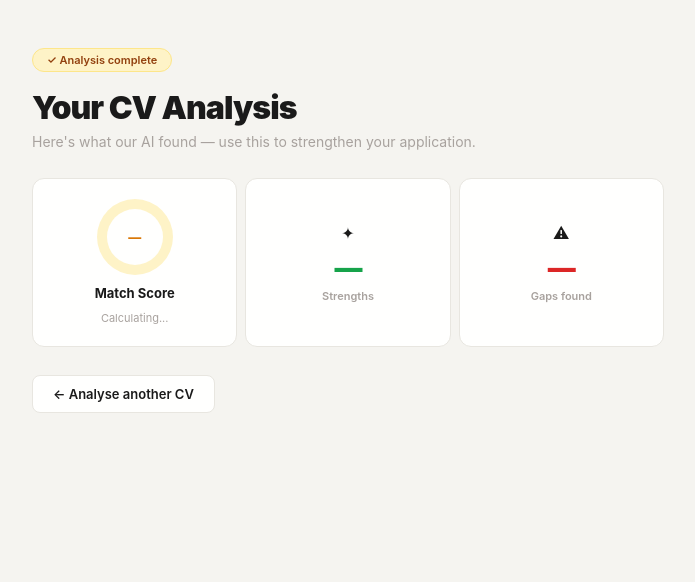
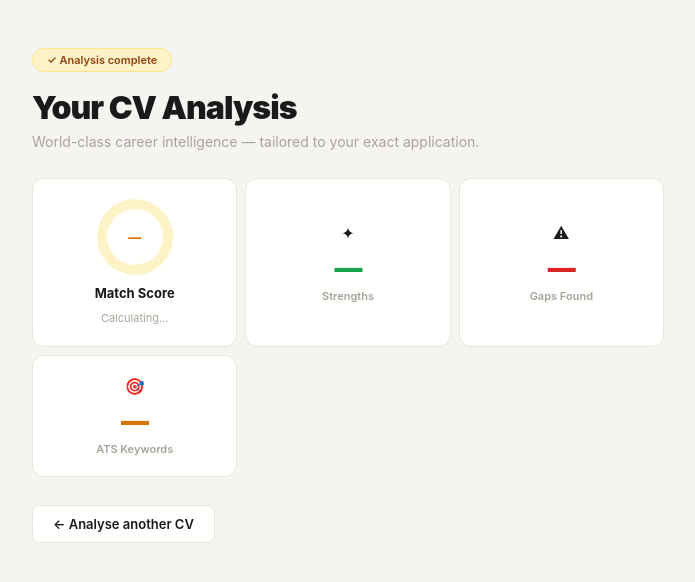
Before and after one commit to zayzadrn/cv-tailor, a Flask app: page /history/1 in a window 1280 px wide. Shown: the part 67-649 px from the top of the page, without its empty margins (292-987 px from the left). Run offline with Flask 3, Linux system fonts and the light colour scheme; a user stored in the database is signed in; tables that the repository leaves empty hold one stand-in row (values such as "Sample post"); some libraries are stand-ins or nearby versions.

Commit message:
world class analysis output with interview prep, ATS keywords, critical gaps

```diff
--- a/app.py
+++ b/app.py
@@ -548,45 +548,72 @@
     try:
         message = client.messages.create(
             model="claude-opus-4-8",
-            max_tokens=2000,
+            max_tokens=4000,
             messages=[
                 {
                     "role": "user",
-                    "content": f"""You are a brutally honest career coach. Do NOT be nice or encouraging. Be direct, specific and critical.
+                    "content": f"""You are a world-class career strategist who has helped thousands of professionals land roles at top companies including Goldman Sachs, Google, McKinsey and Fortune 500 firms. You are brutally honest, deeply analytical and your feedback is worth thousands of dollars per session.
 
-Analyse this CV against the job description and respond using EXACTLY these headings in EXACTLY this order:
+Analyse this CV against the job description with surgical precision. Do NOT be encouraging for the sake of it. Every word you write must be specific, actionable and based purely on what is in the CV and job description.
+
+You MUST use EXACTLY these headings in EXACTLY this order with nothing extra:
 
 JOB TITLE
 Write only the exact job title from the job description on one line.
 
 MATCH SCORE
-Write only a number followed by % on one line. Be harsh and realistic. Most CVs score 20-50%. Only score above 70% if the CV is a genuinely strong match. Example: 35%
+Write only a number followed by % on one line. Be realistic and harsh. The average score is 35%. Only exceed 70% if the match is genuinely exceptional. Example: 42%
+
+EXECUTIVE SUMMARY
+Write 3 sentences. First sentence: what this candidate is. Second sentence: their biggest strength relevant to this role. Third sentence: their biggest weakness or gap for this role. Be direct and specific.
 
 QUICK WINS
-- Write exactly 3 specific actionable things the candidate must fix immediately. Be direct. No fluff.
-- Each bullet starts with a dash and is under 20 words.
-- Focus on the biggest gaps between the CV and job description.
+- Write exactly 5 specific things the candidate can do THIS WEEK to improve their application. Be extremely specific — name exact skills to add, exact sections to rewrite, exact keywords to include from the job description.
+- Each bullet starts with a dash.
 
 STRENGTHS
-- Write exactly 3 genuine strengths that actually match the job description. If there are fewer than 3 real strengths, say so honestly.
-- Format: "Title: specific explanation referencing the CV and job"
+- Write exactly 4 genuine strengths that directly match the job description requirements. If fewer than 4 real strengths exist, say so honestly.
+- Format: "Title: specific explanation with direct reference to CV evidence and job requirement"
 - Each bullet starts with a dash.
 
 MISSING SKILLS
-- List every skill, tool, qualification or experience mentioned in the job description that is missing or weak in the CV.
-- Each item starts with a dash and is 2-5 words max.
-- Be thorough — list everything missing, even minor things.
+- List every single skill, tool, technology, qualification, experience or competency mentioned in the job description that is absent or insufficient in the CV.
+- Be exhaustive — list everything. Hard skills, soft skills, certifications, industry knowledge, everything.
+- Each item starts with a dash and is 2-6 words.
+
+CRITICAL GAPS
+- Write exactly 3 critical gaps that would most likely cause this application to be rejected by a recruiter or ATS system.
+- These are the dealbreakers. Be direct.
+- Each bullet starts with a dash and explains why this gap matters for this specific role.
 
 IMPROVED BULLETS
-- Rewrite exactly 3 of the weakest CV bullet points to be stronger, more specific and achievement-focused.
-- Each starts with a dash and includes a measurable result where possible.
-- Do not include the original bullet.
+- Rewrite exactly 5 of the weakest CV bullet points using the STAR method (Situation, Task, Action, Result).
+- Make each one punchy, specific and achievement-focused with quantifiable results.
+- Format: "ORIGINAL: [original bullet] → IMPROVED: [new bullet]"
+- Each starts with a dash.
+
+ATS KEYWORDS
+- List exactly 10 keywords from the job description that must appear in the CV to pass Applicant Tracking Systems.
+- These are the exact words recruiters will search for.
+- Each starts with a dash.
+
+INTERVIEW PREP
+- Write exactly 5 tough interview questions this candidate will likely face for this role, based on the gaps between their CV and the job description.
+- For each question, write a one-line coaching tip on how to answer it given their background.
+- Format: "Q: [question] → TIP: [specific coaching tip]"
+- Each starts with a dash.
 
 LINKEDIN SUMMARY
-Write a 3-4 sentence LinkedIn summary for this candidate targeting this specific role. Make it honest and specific to their actual experience. No generic phrases.
+Write a powerful 4-sentence LinkedIn summary for this candidate targeting this specific role. Sentence 1: bold opening hook. Sentence 2: core expertise and years of experience. Sentence 3: key achievement or differentiator. Sentence 4: what they are looking for. Make it sound like a real human, not a template. No generic phrases.
 
 COVER LETTER
-{tone_instructions[tone]} Write a full, specific cover letter for this exact role. Reference specific details from both the CV and job description. Do not use generic phrases like "I am a motivated individual". Make it sound like a real human wrote it.
+{tone_instructions[tone]} Write a complete, compelling cover letter specifically for this role. Requirements:
+- Opening paragraph: hook the hiring manager with something specific about the company or role, not a generic opener
+- Second paragraph: 2-3 specific achievements from the CV that directly match the job requirements, with numbers where possible
+- Third paragraph: address one potential concern or gap proactively and reframe it as a strength
+- Closing paragraph: confident call to action
+- Total length: 4 paragraphs, approximately 300 words
+- Sound like a real person wrote it — no clichés like "I am a motivated individual" or "I would be a great fit"
 
 CV:
 {cv_text}
@@ -594,7 +621,11 @@
 JOB DESCRIPTION:
 {job_description}
 
-CRITICAL: Use ONLY the exact headings above. The MATCH SCORE line must contain ONLY a number and % sign, nothing else."""
+CRITICAL RULES:
+1. Use ONLY the exact headings above — no additions, no changes
+2. The MATCH SCORE line must contain ONLY a number and % — nothing else
+3. Every piece of feedback must reference specific details from the CV or job description
+4. Never use generic career advice — everything must be tailored to THIS CV and THIS job"""
                 }
             ]
         )
--- a/static/style.css
+++ b/static/style.css
@@ -1006,3 +1006,15 @@
 }
 
 .footer-links a:hover { color: #1a1a1a; }
+
+.amber-tag {
+    background: #fef3c7;
+    color: #92400e;
+    border: 1px solid #fde68a;
+    padding: 4px 10px;
+    border-radius: 20px;
+    font-size: 12px;
+    font-weight: 500;
+    display: inline-block;
+    margin: 3px;
+}
--- a/templates/result.html
+++ b/templates/result.html
@@ -27,10 +27,10 @@
 <div class="container">
     <div class="result-badge">✓ Analysis complete</div>
     <h1 class="result-title">Your CV Analysis</h1>
-    <p class="result-sub">Here's what our AI found — use this to strengthen your application.</p>
+    <p class="result-sub">World-class career intelligence — tailored to your exact application.</p>
 
-    <div class="job-title-banner" id="jobTitleBanner">
-        Analysing your match for: <strong id="jobTitleText"></strong>
+    <div class="job-title-banner" id="jobTitleBanner" style="display:none">
+        Analysis for: <strong id="jobTitleText"></strong>
     </div>
 
     <div class="top-row">
@@ -49,36 +49,74 @@
         <div class="stat-card">
             <div class="stat-icon">⚠</div>
             <div class="stat-num red" id="gapCount">—</div>
-            <div class="stat-label">Gaps found</div>
+            <div class="stat-label">Gaps Found</div>
+        </div>
+        <div class="stat-card">
+            <div class="stat-icon">🎯</div>
+            <div class="stat-num" style="color:#d97706;" id="atsCount">—</div>
+            <div class="stat-label">ATS Keywords</div>
         </div>
     </div>
 
+    <!-- Executive Summary -->
+    <div class="section-card" id="execCard" style="display:none">
+        <div class="section-header amber-header"><span class="section-icon">◈</span> Executive Summary</div>
+        <div id="execText" class="cover-text" style="font-size:15px;line-height:1.7;font-style:italic;"></div>
+    </div>
+
+    <!-- Quick Wins -->
     <div class="tips-card" id="tipsCard" style="display:none">
-        <div class="tips-header">⚡ Quick wins — do these first</div>
+        <div class="tips-header">⚡ Quick Wins — Do These This Week</div>
         <div id="tipsList"></div>
     </div>
 
+    <!-- Strengths -->
     <div class="section-card" id="strengthsCard" style="display:none">
         <div class="section-header green-header"><span class="section-icon">✦</span> Strengths</div>
         <div id="strengthsList" class="items-list"></div>
     </div>
 
+    <!-- Missing Skills -->
     <div class="section-card" id="missingCard" style="display:none">
         <div class="section-header red-header"><span class="section-icon">⚠</span> Missing Skills</div>
         <div id="missingList" class="tags-container"></div>
     </div>
 
+    <!-- Critical Gaps -->
+    <div class="section-card" id="gapsCard" style="display:none">
+        <div class="section-header red-header"><span class="section-icon">✕</span> Critical Gaps</div>
+        <div id="gapsList" class="items-list"></div>
+    </div>
+
+    <!-- Improved Bullets -->
     <div class="section-card" id="bulletsCard" style="display:none">
         <div class="section-header purple-header"><span class="section-icon">✎</span> Improved CV Bullets</div>
+        <p style="font-size:12px;color:#a8a29e;margin-bottom:12px;">Rewritten using the STAR method with measurable results.</p>
         <div id="bulletsList" class="items-list"></div>
     </div>
 
+    <!-- ATS Keywords -->
+    <div class="section-card" id="atsCard" style="display:none">
+        <div class="section-header amber-header"><span class="section-icon">🎯</span> ATS Keywords to Add</div>
+        <p style="font-size:12px;color:#a8a29e;margin-bottom:12px;">Add these exact words to your CV to pass automated screening systems.</p>
+        <div id="atsList" class="tags-container"></div>
+    </div>
+
+    <!-- Interview Prep -->
+    <div class="section-card" id="interviewCard" style="display:none">
+        <div class="section-header teal-header"><span class="section-icon">💬</span> Interview Prep</div>
+        <p style="font-size:12px;color:#a8a29e;margin-bottom:12px;">Tough questions you will likely face — with coaching tips.</p>
+        <div id="interviewList" class="items-list"></div>
+    </div>
+
+    <!-- LinkedIn Summary -->
     <div class="section-card" id="linkedinCard" style="display:none">
         <div class="section-header teal-header"><span class="section-icon">→</span> LinkedIn Summary</div>
         <div id="linkedinText" class="cover-text"></div>
         <button class="copy-btn" onclick="copyText('linkedinText', this)">Copy LinkedIn Summary</button>
     </div>
 
+    <!-- Cover Letter -->
     <div class="section-card" id="coverCard" style="display:none">
         <div class="section-header blue-header"><span class="section-icon">✉</span> Cover Letter</div>
         <div id="coverText" class="cover-text"></div>
@@ -89,44 +127,27 @@
     <a href="/" class="back-btn">← Analyse another CV</a>
 </div>
 
+<script src="https://cdnjs.cloudflare.com/ajax/libs/jspdf/2.5.1/jspdf.umd.min.js"></script>
 <script>
 const raw = {{ result | tojson }};
 
-// Clean section names for matching
 const SECTIONS = [
-    'JOB TITLE',
-    'MATCH SCORE',
-    'QUICK WINS',
-    'STRENGTHS',
-    'MISSING SKILLS',
-    'IMPROVED BULLETS',
-    'LINKEDIN SUMMARY',
-    'COVER LETTER'
+    'JOB TITLE','MATCH SCORE','EXECUTIVE SUMMARY','QUICK WINS',
+    'STRENGTHS','MISSING SKILLS','CRITICAL GAPS','IMPROVED BULLETS',
+    'ATS KEYWORDS','INTERVIEW PREP','LINKEDIN SUMMARY','COVER LETTER'
 ];
 
 function extractSection(text, sectionName) {
     const lines = text.split('\n');
     let result = [];
     let inSection = false;
-
     for (let i = 0; i < lines.length; i++) {
         const trimmed = lines[i].trim();
         const upper = trimmed.toUpperCase().replace(/[^A-Z\s]/g, '').trim();
-
-        if (upper === sectionName) {
-            inSection = true;
-            continue;
-        }
-
-        if (inSection && SECTIONS.some(s => s !== sectionName && upper === s)) {
-            break;
-        }
-
-        if (inSection && trimmed.length > 0) {
-            result.push(trimmed);
-        }
+        if (upper === sectionName) { inSection = true; continue; }
+        if (inSection && SECTIONS.some(s => s !== sectionName && upper === s)) break;
+        if (inSection && trimmed.length > 0) result.push(trimmed);
     }
-
     return result.join('\n').trim();
 }
 
@@ -134,11 +155,9 @@
     const lines = text.split('\n');
     const items = [];
     let current = '';
-
     for (const line of lines) {
         const trimmed = line.trim();
         if (!trimmed) continue;
-
         if (/^[-*•]/.test(trimmed) || /^\d+\./.test(trimmed)) {
             if (current) items.push(current.trim());
             current = trimmed.replace(/^[-*•\d.]+\s*/, '').replace(/\*\*/g, '');
@@ -147,8 +166,7 @@
         }
     }
     if (current) items.push(current.trim());
-
-    return items.filter(i => i.length > 5);
+    return items.filter(i => i.length > 3);
 }
 
 // Job title
@@ -178,18 +196,25 @@
         circle.style.background = `conic-gradient(#f59e0b ${score}%, #1c1c24 0)`;
         text.style.color = '#fbbf24';
         label.textContent = 'Partial Match';
-        desc.textContent = 'You meet some requirements.';
+        desc.textContent = 'Significant improvements needed.';
     } else {
         circle.style.background = `conic-gradient(#ef4444 ${score}%, #1c1c24 0)`;
         text.style.color = '#f87171';
         label.textContent = 'Low Match';
-        desc.textContent = 'Significant gaps to address.';
+        desc.textContent = 'Major gaps to address before applying.';
     }
 }
 
-// Quick wins
+// Executive Summary
+const execRaw = extractSection(raw, 'EXECUTIVE SUMMARY');
+if (execRaw.length > 20) {
+    document.getElementById('execCard').style.display = 'block';
+    document.getElementById('execText').textContent = execRaw.replace(/\*\*/g, '');
+}
+
+// Quick Wins
 const tipsRaw = extractSection(raw, 'QUICK WINS');
-const tips = parseBullets(tipsRaw).slice(0, 3);
+const tips = parseBullets(tipsRaw).slice(0, 5);
 if (tips.length > 0) {
     document.getElementById('tipsCard').style.display = 'block';
     const list = document.getElementById('tipsList');
@@ -214,15 +239,12 @@
         const body = colonIdx > -1 ? item.slice(colonIdx + 1).trim() : '';
         list.innerHTML += `<div class="item-row green-item">
             <div class="item-dot green-dot"></div>
-            <div>
-                <div class="item-title">${title}</div>
-                ${body ? `<div class="item-body">${body}</div>` : ''}
-            </div>
+            <div><div class="item-title">${title}</div>${body ? `<div class="item-body">${body}</div>` : ''}</div>
         </div>`;
     });
 }
 
-// Missing skills
+// Missing Skills
 const missingRaw = extractSection(raw, 'MISSING SKILLS');
 const missing = parseBullets(missingRaw);
 if (missing.length > 0) {
@@ -231,23 +253,87 @@
     const container = document.getElementById('missingList');
     missing.forEach(item => {
         const clean = item.split(':')[0].replace(/\(.*\)/g, '').trim();
-        if (clean.length > 1 && clean.length < 50) {
+        if (clean.length > 1 && clean.length < 60) {
             container.innerHTML += `<span class="skill-tag red-tag">${clean}</span>`;
         }
     });
 }
 
-// Improved bullets
+// Critical Gaps
+const gapsRaw = extractSection(raw, 'CRITICAL GAPS');
+const gaps = parseBullets(gapsRaw);
+if (gaps.length > 0) {
+    document.getElementById('gapsCard').style.display = 'block';
+    const list = document.getElementById('gapsList');
+    gaps.forEach(item => {
+        list.innerHTML += `<div class="item-row" style="background:#fef2f2;border:1px solid #fecaca;padding:12px 14px;border-radius:8px;margin-bottom:8px;display:flex;gap:10px;align-items:flex-start;">
+            <div style="width:8px;height:8px;border-radius:50%;background:#dc2626;margin-top:5px;flex-shrink:0;"></div>
+            <div class="item-body">${item}</div>
+        </div>`;
+    });
+}
+
+// Improved Bullets
 const bulletsRaw = extractSection(raw, 'IMPROVED BULLETS');
 const bullets = parseBullets(bulletsRaw).filter(b => b.length > 20);
 if (bullets.length > 0) {
     document.getElementById('bulletsCard').style.display = 'block';
     const list = document.getElementById('bulletsList');
     bullets.forEach(item => {
-        list.innerHTML += `<div class="item-row purple-item">
-            <div class="item-dot purple-dot"></div>
-            <div class="item-body">${item}</div>
-        </div>`;
+        const arrowIdx = item.indexOf('→');
+        if (arrowIdx > -1) {
+            const original = item.slice(0, arrowIdx).replace('ORIGINAL:', '').trim();
+            const improved = item.slice(arrowIdx + 1).replace('IMPROVED:', '').trim();
+            list.innerHTML += `<div style="margin-bottom:16px;padding:14px;background:#fafaf9;border-radius:8px;border:1px solid #e8e6e0;">
+                <div style="font-size:12px;color:#a8a29e;margin-bottom:6px;">ORIGINAL</div>
+                <div style="font-size:13px;color:#78716c;margin-bottom:10px;font-style:italic;">${original}</div>
+                <div style="font-size:12px;color:#15803d;margin-bottom:6px;font-weight:600;">IMPROVED</div>
+                <div style="font-size:13px;color:#1a1a1a;font-weight:500;">${improved}</div>
+            </div>`;
+        } else {
+            list.innerHTML += `<div class="item-row purple-item">
+                <div class="item-dot purple-dot"></div>
+                <div class="item-body">${item}</div>
+            </div>`;
+        }
+    });
+}
+
+// ATS Keywords
+const atsRaw = extractSection(raw, 'ATS KEYWORDS');
+const atsKeywords = parseBullets(atsRaw);
+if (atsKeywords.length > 0) {
+    document.getElementById('atsCard').style.display = 'block';
+    document.getElementById('atsCount').textContent = atsKeywords.length;
+    const container = document.getElementById('atsList');
+    atsKeywords.forEach(item => {
+        const clean = item.replace(/\(.*\)/g, '').trim();
+        if (clean.length > 1 && clean.length < 60) {
+            container.innerHTML += `<span class="skill-tag amber-tag">${clean}</span>`;
+        }
+    });
+}
+
+// Interview Prep
+const interviewRaw = extractSection(raw, 'INTERVIEW PREP');
+const interviewItems = parseBullets(interviewRaw);
+if (interviewItems.length > 0) {
+    document.getElementById('interviewCard').style.display = 'block';
+    const list = document.getElementById('interviewList');
+    interviewItems.forEach(item => {
+        const arrowIdx = item.indexOf('→');
+        if (arrowIdx > -1) {
+            const question = item.slice(0, arrowIdx).replace('Q:', '').trim();
+            const tip = item.slice(arrowIdx + 1).replace('TIP:', '').trim();
+            list.innerHTML += `<div style="margin-bottom:16px;padding:14px;background:#fafaf9;border-radius:8px;border:1px solid #e8e6e0;">
+                <div style="font-size:13px;font-weight:600;color:#1a1a1a;margin-bottom:8px;">💬 ${question}</div>
+                <div style="font-size:12px;color:#d97706;font-weight:500;">💡 ${tip}</div>
+            </div>`;
+        } else {
+            list.innerHTML += `<div class="item-row" style="background:#f0fdf4;border:1px solid #bbf7d0;padding:12px 14px;border-radius:8px;margin-bottom:8px;">
+                <div class="item-body">${item}</div>
+            </div>`;
+        }
     });
 }
 
@@ -274,11 +360,7 @@
         btn.textContent = '✓ Copied!';
         btn.style.background = 'rgba(34,197,94,0.2)';
         btn.style.color = '#4ade80';
-        setTimeout(() => {
-            btn.textContent = orig;
-            btn.style.background = '';
-            btn.style.color = '';
-        }, 2000);
+        setTimeout(() => { btn.textContent = orig; btn.style.background = ''; btn.style.color = ''; }, 2000);
     });
 }
 
@@ -291,77 +373,61 @@
     let y = 0;
 
     doc.setFillColor(26, 26, 26);
-    doc.rect(0, 0, pageW, 28, 'F');
-
-    doc.setFontSize(16);
+    doc.rect(0, 0, pageW, 32, 'F');
+    doc.setFontSize(18);
     doc.setTextColor(255, 255, 255);
     doc.setFont('helvetica', 'bold');
-    doc.text('CVTailor', margin, 17);
-
+    doc.text('CVTailor', margin, 18);
     doc.setFontSize(9);
     doc.setTextColor(180, 180, 180);
     doc.setFont('helvetica', 'normal');
-    doc.text('AI-Powered CV Analysis Report', margin + 32, 17);
+    doc.text('AI-Powered CV Analysis Report', margin, 26);
+    const dateStr = new Date().toLocaleDateString('en-GB', {day:'numeric',month:'long',year:'numeric'});
+    doc.text(dateStr, pageW - margin, 26, { align: 'right' });
 
-    doc.setFontSize(9);
-    doc.setTextColor(180, 180, 180);
-    const dateStr = new Date().toLocaleDateString('en-GB', {day:'numeric',month:'long',year:'numeric'});
-    doc.text(dateStr, pageW - margin, 17, { align: 'right' });
-
-    y = 40;
+    y = 44;
 
     const jobTitle = document.getElementById('jobTitleText')?.textContent || 'CV Analysis';
     doc.setFillColor(250, 249, 246);
-    doc.roundedRect(margin, y, contentW, 14, 2, 2, 'F');
-    doc.setFontSize(11);
+    doc.roundedRect(margin, y, contentW, 12, 2, 2, 'F');
+    doc.setFontSize(10);
     doc.setTextColor(26, 26, 26);
     doc.setFont('helvetica', 'bold');
-    doc.text('Role: ' + jobTitle, margin + 5, y + 9);
-    y += 22;
+    doc.text('Role: ' + jobTitle, margin + 4, y + 8);
+    y += 18;
 
     const scoreText = document.getElementById('scoreText')?.textContent || '—';
     const scoreLabel = document.getElementById('scoreLabel')?.textContent || '';
     const score = parseInt(scoreText);
-
-    doc.setFillColor(score >= 70 ? 240 : score >= 40 ? 255 : 254,
-                     score >= 70 ? 253 : score >= 40 ? 251 : 242,
-                     score >= 70 ? 244 : score >= 40 ? 235 : 242);
-    doc.roundedRect(margin, y, contentW, 20, 2, 2, 'F');
-
-    doc.setFontSize(20);
+    doc.setFillColor(score >= 70 ? 240 : score >= 40 ? 255 : 254, score >= 70 ? 253 : score >= 40 ? 251 : 242, score >= 70 ? 244 : score >= 40 ? 235 : 242);
+    doc.roundedRect(margin, y, contentW, 18, 2, 2, 'F');
+    doc.setFontSize(18);
     doc.setFont('helvetica', 'bold');
-    doc.setTextColor(score >= 70 ? 22 : score >= 40 ? 217 : 220,
-                     score >= 70 ? 163 : score >= 40 ? 119 : 38,
-                     score >= 70 ? 74 : score >= 40 ? 6 : 38);
-    doc.text(scoreText, margin + 8, y + 13);
-
-    doc.setFontSize(11);
+    doc.setTextColor(score >= 70 ? 22 : score >= 40 ? 217 : 220, score >= 70 ? 163 : score >= 40 ? 119 : 38, score >= 70 ? 74 : score >= 40 ? 6 : 38);
+    doc.text(scoreText, margin + 6, y + 12);
+    doc.setFontSize(10);
     doc.setTextColor(26, 26, 26);
     doc.setFont('helvetica', 'bold');
-    doc.text(scoreLabel, margin + 28, y + 10);
-
-    doc.setFontSize(9);
+    doc.text(scoreLabel, margin + 24, y + 9);
+    doc.setFontSize(8);
     doc.setFont('helvetica', 'normal');
     doc.setTextColor(120, 113, 108);
-    doc.text(document.getElementById('scoreDesc')?.textContent || '', margin + 28, y + 16);
-    y += 28;
+    doc.text(document.getElementById('scoreDesc')?.textContent || '', margin + 24, y + 15);
+    y += 26;
 
     function addSection(title, color, contentEl) {
         if (!contentEl) return;
         const text = contentEl.innerText?.trim();
         if (!text || text === '—') return;
-
         if (y > 250) { doc.addPage(); y = 20; }
-
         doc.setFillColor(...color);
-        doc.roundedRect(margin, y, contentW, 9, 1, 1, 'F');
-        doc.setFontSize(8);
+        doc.roundedRect(margin, y, contentW, 8, 1, 1, 'F');
+        doc.setFontSize(7);
         doc.setFont('helvetica', 'bold');
         doc.setTextColor(26, 26, 26);
-        doc.text(title.toUpperCase(), margin + 4, y + 6);
-        y += 13;
-
-        doc.setFontSize(9);
+        doc.text(title.toUpperCase(), margin + 3, y + 5.5);
+        y += 12;
+        doc.setFontSize(8.5);
         doc.setFont('helvetica', 'normal');
         doc.setTextColor(68, 64, 60);
         const lines = doc.splitTextToSize(text, contentW - 4);
@@ -373,26 +439,29 @@
         y += 6;
     }
 
+    addSection('Executive Summary', [255, 251, 235], document.getElementById('execText'));
     addSection('Quick Wins', [254, 243, 199], document.getElementById('tipsList'));
     addSection('Strengths', [240, 253, 244], document.getElementById('strengthsList'));
     addSection('Missing Skills', [254, 242, 242], document.getElementById('missingList'));
+    addSection('Critical Gaps', [254, 242, 242], document.getElementById('gapsList'));
     addSection('Improved CV Bullets', [250, 245, 255], document.getElementById('bulletsList'));
+    addSection('ATS Keywords', [255, 251, 235], document.getElementById('atsList'));
+    addSection('Interview Prep', [240, 253, 250], document.getElementById('interviewList'));
     addSection('LinkedIn Summary', [240, 253, 250], document.getElementById('linkedinText'));
     addSection('Cover Letter', [239, 246, 255], document.getElementById('coverText'));
 
     const pageCount = doc.getNumberOfPages();
     for (let i = 1; i <= pageCount; i++) {
         doc.setPage(i);
-        doc.setFillColor(250, 249, 246);
+        doc.setFillColor(26, 26, 26);
         doc.rect(0, 285, pageW, 12, 'F');
-        doc.setFontSize(8);
-        doc.setTextColor(168, 162, 158);
+        doc.setFontSize(7);
+        doc.setTextColor(180, 180, 180);
         doc.setFont('helvetica', 'normal');
         doc.text('Generated by CVTailor — cv-tailor-production-e361.up.railway.app', margin, 291);
         doc.text(`Page ${i} of ${pageCount}`, pageW - margin, 291, { align: 'right' });
     }
-
-    doc.save('cv-analysis-report.pdf');
+    doc.save('cvtailor-report.pdf');
 }
 </script>
 </body>
```
